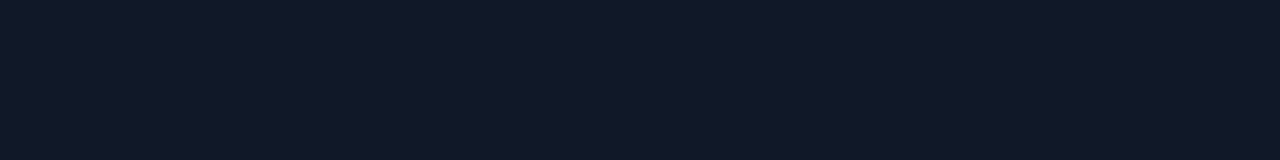
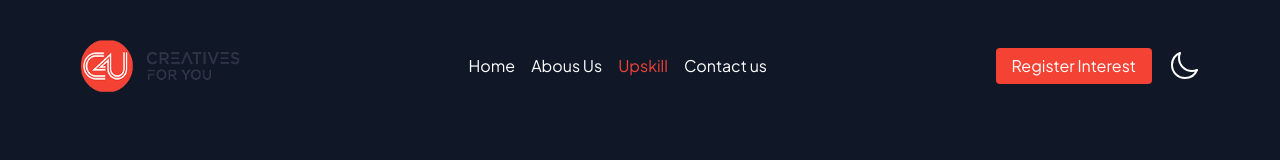
Before and after one commit to mohammad-saiful-islam/TailwindCss-Assignment-, a website built with Vite: page index.html in a window 1280 px wide. Built offline with nearby package versions, Linux system fonts and the light colour scheme.

Commit message:
Add to Heading Section

```diff
--- a/index.html
+++ b/index.html
@@ -10,6 +10,33 @@
       <link rel="stylesheet" href="style.css">
    </head>
    <body class="font-myfont bg-white dark:bg-gray-900 ">
+      <!-- Header Section -->
+      <header class="bg-white dark:bg-gray-900 px-10 md:px-20 mt-2">
+         <nav class="flex justify-between items-center py-8">
+            <div><img class="w-30 md:w-40 hover:cursor-pointer" src="image/navLogo.png" alt=""></div>
+            <div class="hidden md:block">
+               <ul class="flex gap-4 ">
+                  <li><a class="dark:text-white " href="#">Home</a></li>
+                  <li><a class="dark:text-white " href="#">Abous Us</a></li>
+                  <li><a class=" text-[#F44335]" href="#">Upskill</a></li>
+                  <li><a class="dark:text-white " href="#">Contact us</a></li>
+               </ul>
+            </div>
+            <div class="flex gap-4 items-center">
+               <button class="hover:cursor-pointer bg-[#F44335] px-4 py-1.5 rounded text-[10px] md:text-[16px] text-white hover:bg-[#d10000] transition ">Register Interest</button>
+
+               <button id="switch">
+                  <svg xmlns="http://www.w3.org/2000/svg" fill="none" viewBox="0 0 24 24" stroke-width="1.5" stroke="currentColor" class="size-6 md:size-8 hover:cursor-pointer hover:scale-102 transition duration-200 dark:stroke-white">
+                  <path stroke-linecap="round" stroke-linejoin="round" d="M21.752 15.002A9.72 9.72 0 0 1 18 15.75c-5.385 0-9.75-4.365-9.75-9.75 0-1.33.266-2.597.748-3.752A9.753 9.753 0 0 0 3 11.25C3 16.635 7.365 21 12.75 21a9.753 9.753 0 0 0 9.002-5.998Z" />
+                  </svg>
+               </button>
+            </div>
+         </nav>
+      </header>
+
+
+
+
 
    </body>
 </html>
```
